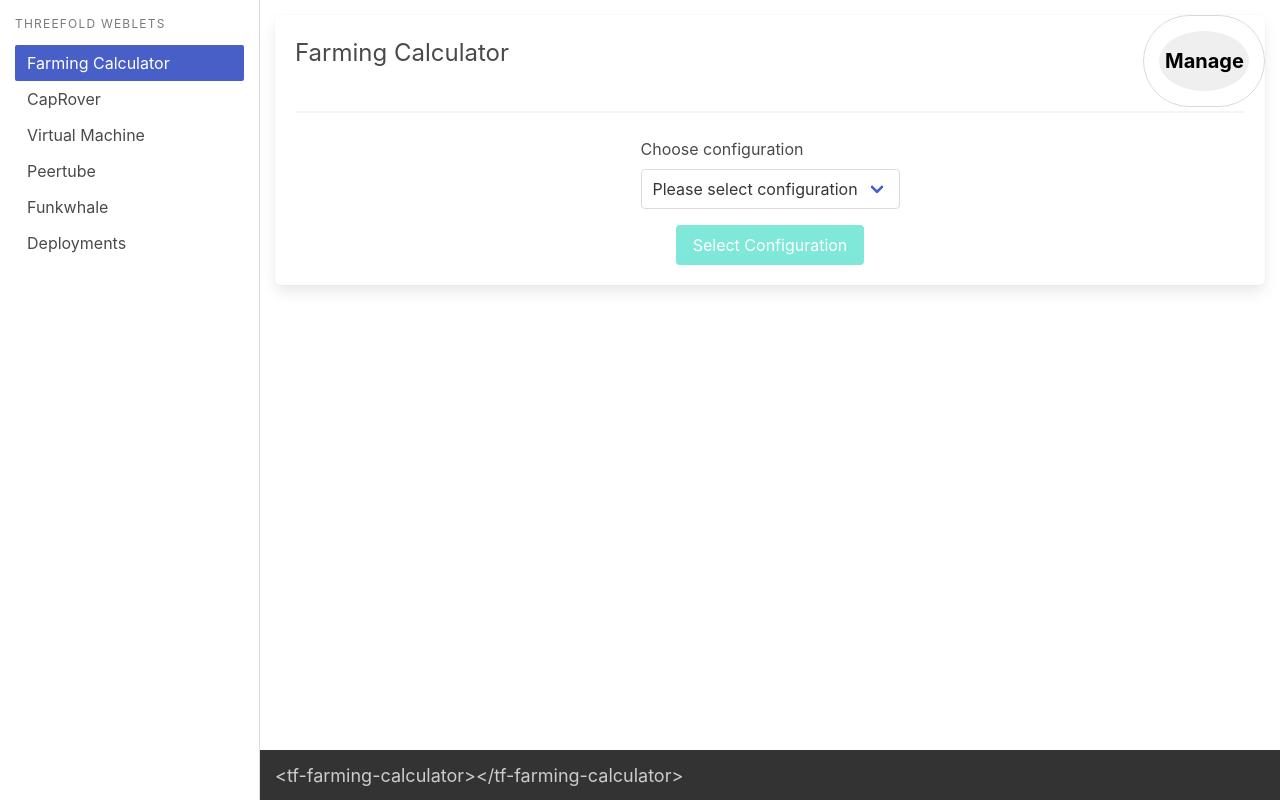
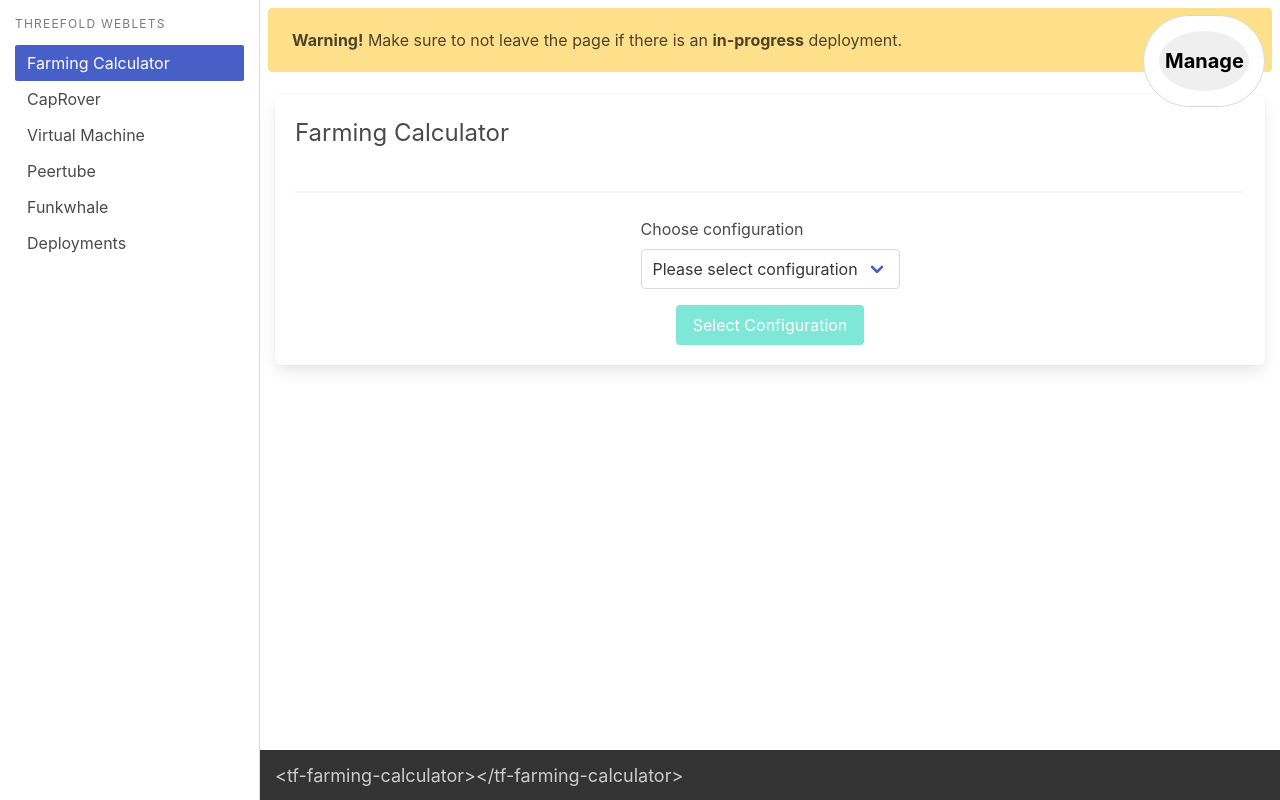
Before and after one commit to threefoldtecharchive/grid_weblets, a Vue app in the folder easy-docs/: page / in a window 1280 px wide. Built offline with nearby package versions, Linux system fonts and the light colour scheme.

Commit message:
Added warning to notify user to not leave while deploying

```diff
--- a/easy-docs/src/views/Editor.vue
+++ b/easy-docs/src/views/Editor.vue
@@ -12,6 +12,10 @@
     </aside>
 
     <div class="editor__content" v-if="active >= 0">
+      <div class="notification is-warning m-2">
+        <strong>Warning!</strong> Make sure to not leave the page if there is an
+        <strong>in-progress</strong> deployment.
+      </div>
       <div v-html="weblets[active].html" />
     </div>
     <div class="editor__area" v-if="active >= 0">
@@ -70,6 +74,8 @@ export default class Editor extends Vue {
 </script>
 
 <style lang="scss" scoped>
+@import url("https://cdn.jsdelivr.net/npm/bulma@0.9.3/css/bulma.min.css");
+
 @mixin nice-scroll {
   &::-webkit-scrollbar {
     width: 10px;
```
